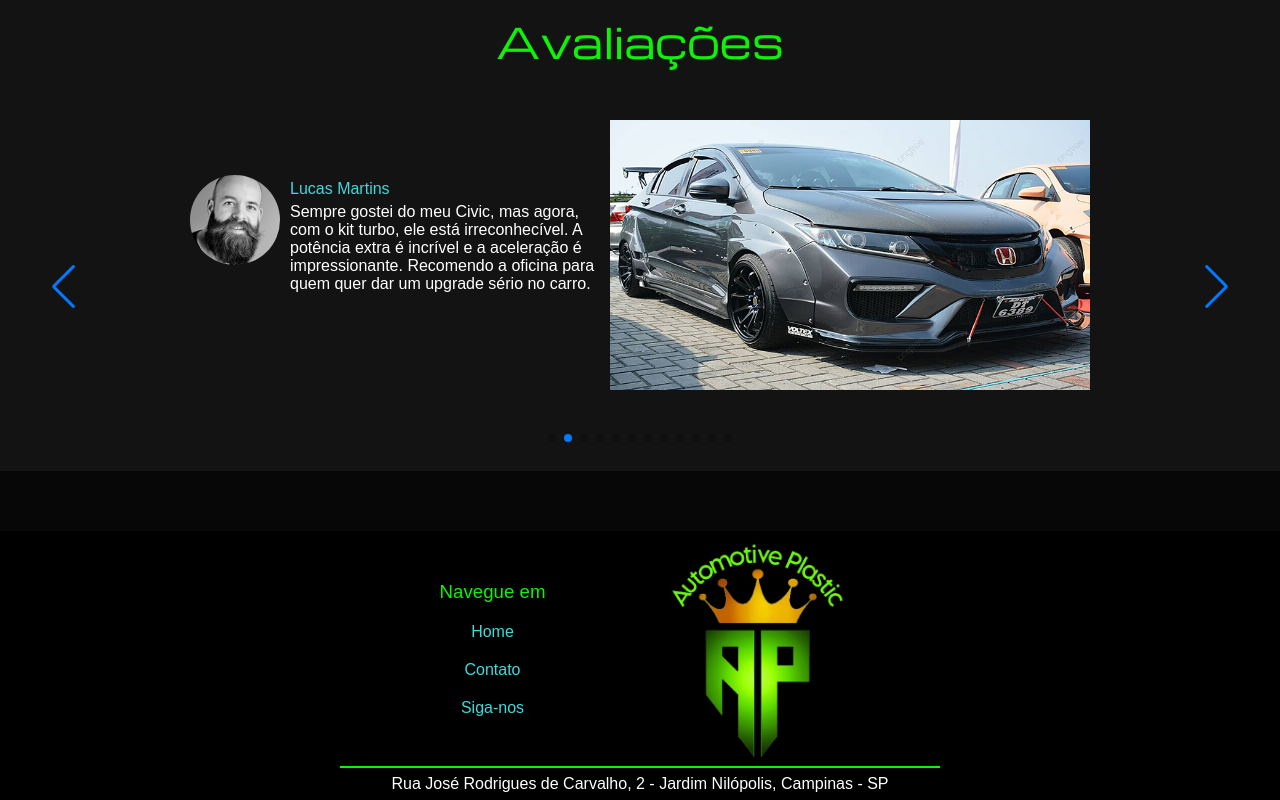
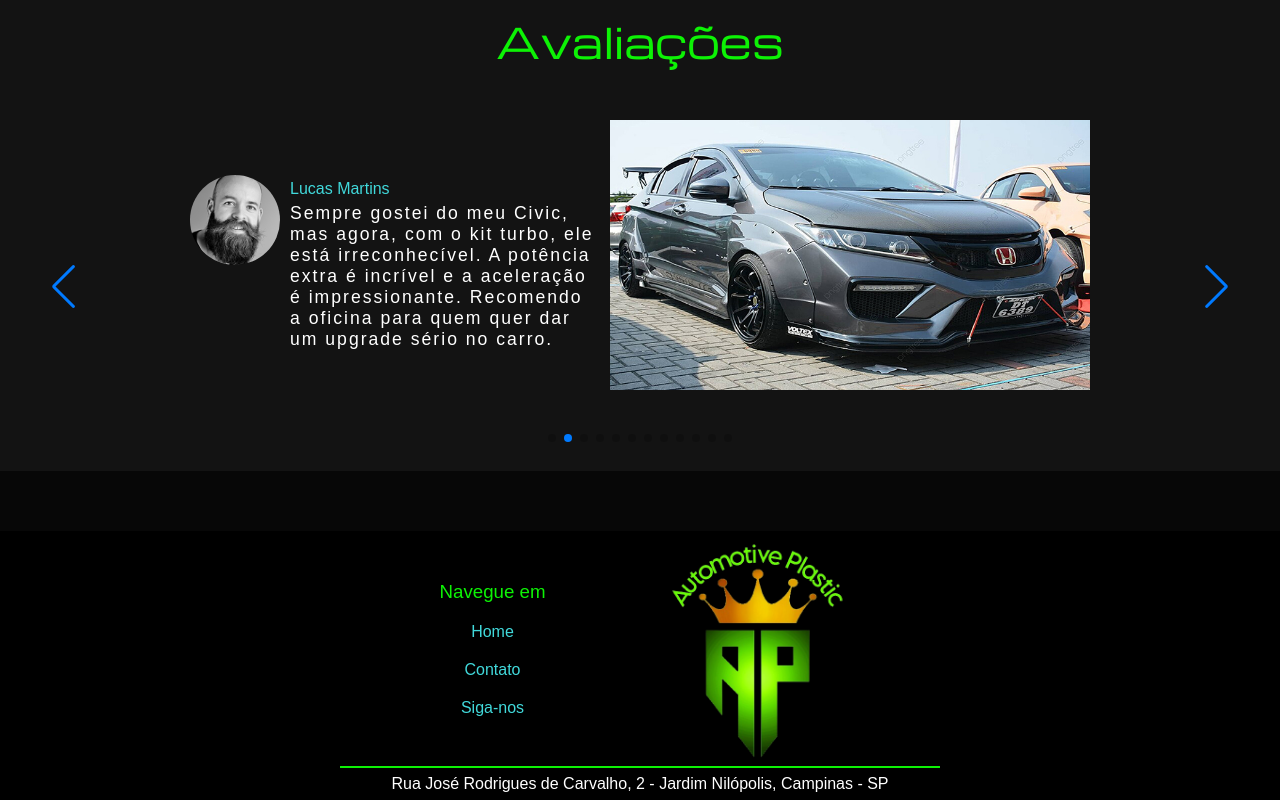
Before and after one commit to Geiciel/Automotive-Plastic, a plain HTML site: page html/projetos.html in a window 1280 px wide. Shown: the part 1546-2346 px from the top of the page. Drawn offline with nearby package versions, Linux system fonts and the light colour scheme; a web font is replaced by a local one.

Commit message:
Update style-2.css

```diff
--- a/css/style-2.css
+++ b/css/style-2.css
@@ -180,6 +180,9 @@ div.title > h3 {
 
 .txt > .txt-p {
     color: #fff;
+    font-family: Arial, Helvetica, sans-serif;
+    font-size: 1.1em;
+    letter-spacing: 2px;
     font-weight: normal;
     height: 150px;
     margin: 5px 10px;
```
